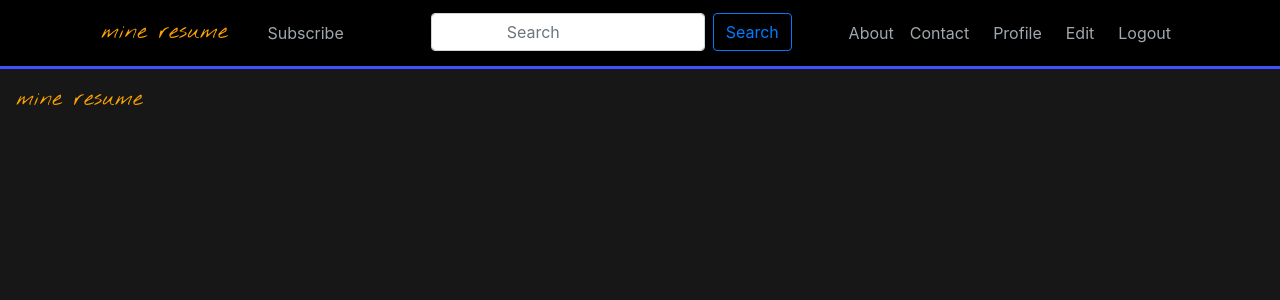
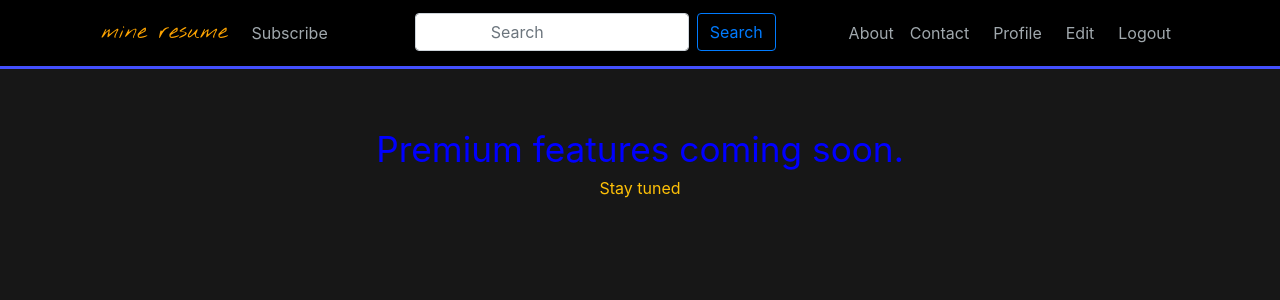
Before and after one commit to Satyam-Raj/Resume, a Django app: page /subscription in a window 1280 px wide. Shown: the top 300 px of the page. Run offline with Django 3.2, Linux system fonts and the light colour scheme; a user stored in the database is signed in; some libraries are stand-ins or nearby versions; some web fonts are replaced.

Commit message:
minor improvements

```diff
--- a/app/static/css/main.css
+++ b/app/static/css/main.css
@@ -196,7 +196,6 @@ body {
 }
 
 
-
 .horizontal_divider{
 
   width:50%;
@@ -248,6 +247,10 @@ body {
   font-size: 140%
 }
 
+.subs_coming_soon{
+  color: blue;
+  font-size:220%;
+}
 
 
 
@@ -266,8 +269,7 @@ body {
 
 
 
-
-/* from here animation section begins for new user in profile-page who just joined but not built profile */
+/*(for profile section) from here animation section begins for new user in profile-page who just joined but not built profile */
 
 .base {
   width: 500px;
@@ -368,13 +370,7 @@ body {
 }
 
 
-/* till here animation section, for new user in profile-page who just joined but not built profile */
-
-
-
-
-
-
+/* (for profile section) till here animation section, for new user in profile-page who just joined but not built profile */
 
 
 
--- a/app/templates/base.html
+++ b/app/templates/base.html
@@ -30,11 +30,14 @@
     <nav class="navbar navbar-expand-md navbar-dark bg-black fixed-top">
 
       <div class="container mr-auto">
+        <span class="nav-item nav-link logo_font mr-auto">mine resume</span>
 
-        <button type="button" class="navbar-toggler" data-toggle="collapse" data-target="#myNavbar">
+        <button type="button" class="navbar-toggler ml-auto" data-toggle="collapse" data-target="#myNavbar">
+        <span class="icon-bar"></span>
+        <span class="icon-bar"></span>
+        <span class="icon-bar"></span>
         </button>
 
-        <span class="nav-item nav-link logo_font mr-3">mine resume</span>
 
         <div class="collapse navbar-collapse" id="myNavbar">
           <div class="navbar-nav mr-auto">
@@ -84,7 +87,7 @@
             {% else %}
 
 
-            <button type="button" class="nav-item nav-link btn btn-outline-primary btn-sm mr-2" data-toggle="modal"
+            <button type="button" class="nav-item nav-link btn btn-outline-primary btn-sm" data-toggle="modal"
               data-target="#loginModal">
               Sign In
             </button>
--- a/app/templates/profile_search.html
+++ b/app/templates/profile_search.html
@@ -228,7 +228,7 @@
 {% else %}
 
 
-<p class="main_heading d-flex justify-content-center">{{  query_result.user }} has not build the profile.</p>
+<p class="main_heading d-flex justify-content-center pt-5">{{  query_result.user }} has not build the profile.</p>
 
 
 
--- a/app/templates/subscription.html
+++ b/app/templates/subscription.html
@@ -1,9 +1,8 @@
 {% extends 'base.html' %}
 {% block content %}
 
-
-<span class="nav-item nav-link logo_font">mine resume</span>
-
-
-
+<div class="container text-center py-5">
+<span class="subs_coming_soon "> Premium features coming soon.</span> <br>
+<span class="text-warning">Stay tuned</span>
+</div>
 {% endblock %}
```
Also changed, not shown: db.sqlite3.
